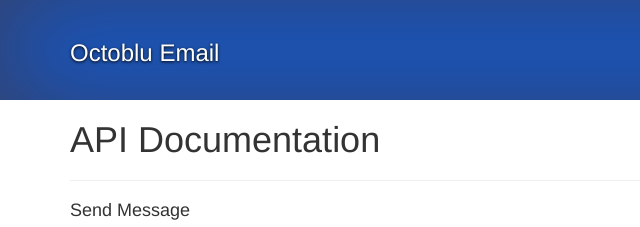
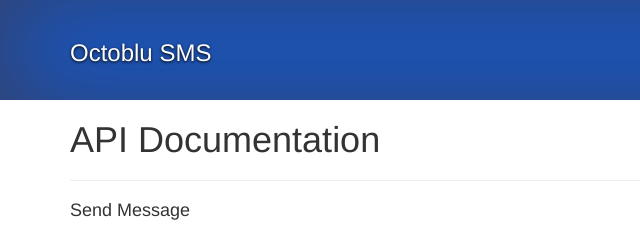
Before and after one commit to octoblu/sms-service, a website: page public/api-documentation.html in a window 1280 px wide. Shown: the top 227 px of the page, 0-640 px from the left. Drawn offline with nearby package versions, Linux system fonts and the light colour scheme.

Commit message:
changed title of api docs page from Email to SMS

```diff
--- a/public/api-documentation.html
+++ b/public/api-documentation.html
@@ -1,7 +1,7 @@
 <!DOCTYPE html>
 <html>
 <head>
-  <title>Octoblu Email</title>
+  <title>Octoblu SMS</title>
   <meta charset="utf-8">
   <meta http-equiv="X-UA-Compatible" content="IE=edge">
   <meta name="viewport" content="width=device-width, initial-scale=1">
@@ -12,7 +12,7 @@
   <div class="masthead-container">
     <div class="masthead">
       <div class="inner container">
-        <h3 class="masthead-brand"><a href="/">Octoblu Email</a></h3>
+        <h3 class="masthead-brand"><a href="/">Octoblu SMS</a></h3>
         <ul class="nav masthead-nav">
           <li><a href="/">Home</a></li>
           <li class="active"><a href="/api-documentation.html">API</a></li>
```
